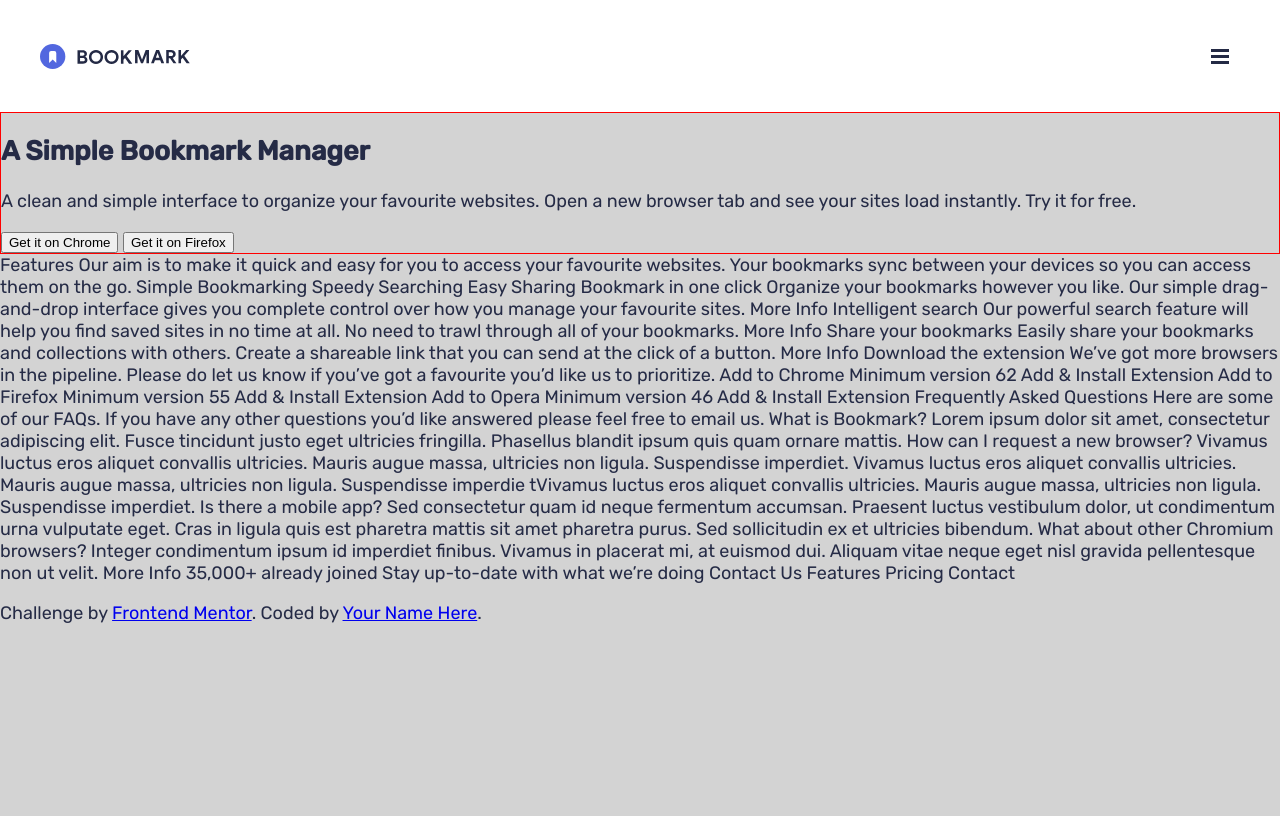
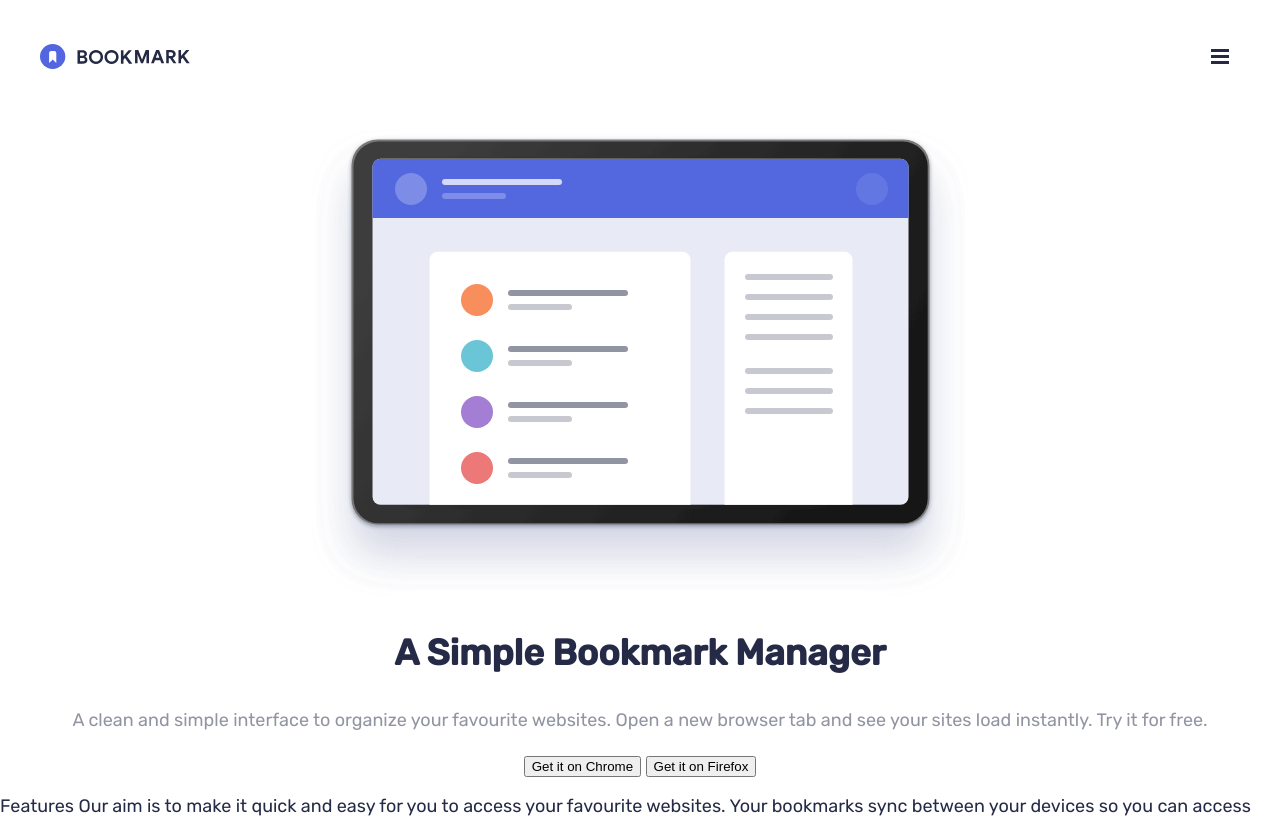
Before and after one commit to angelom22/Bookmark_LandingPage, a plain HTML site: page index.html in a window 1280 px wide. Shown: the top 816 px of the page. Drawn offline with Linux system fonts and the light colour scheme.

Commit message:
modificación de stylos

```diff
--- a/index.html
+++ b/index.html
@@ -16,7 +16,7 @@
 </head>
 
 <body>
-  <input  type="checkbox" id="open" class="menu-checkbox">
+  <input type="checkbox" id="open" class="menu-checkbox">
   <header class="header">
     <div class="u-wrapper">
       <div class="header-content">
@@ -42,21 +42,20 @@
               </li>
             </ul>
           </div>
-
         </nav>
       </div>
-
     </div>
-
   </header>
 
   <section class="hero">
-    <h1>A Simple Bookmark Manager</h1>
-    <p>A clean and simple interface to organize your favourite websites. Open a new
-      browser tab and see your sites load instantly. Try it for free.</p>
-
-    <button>Get it on Chrome</button>
-    <button>Get it on Firefox</button>
+    <div class="u-wrapper">
+      <img class="hero-image" src="./static/images/illustration-hero.svg" alt="imagen hero">
+      <h1 class="u-h1">A Simple Bookmark Manager</h1>
+      <p class="u-p">A clean and simple interface to organize your favourite websites. Open a new
+        browser tab and see your sites load instantly. Try it for free.</p>
+      <button class="u-button">Get it on Chrome</button>
+      <button class="u-button">Get it on Firefox</button>
+    </div>
   </section>
 
 
--- a/static/css/style.css
+++ b/static/css/style.css
@@ -81,7 +81,10 @@
   align-item: center;
 }
 .hero {
-  border: 1px solid #f00;
+  text-align: center;
+}
+.hero-image {
+  max-width: 100%;
 }
 :root {
   --softBlue: #5368df;
@@ -90,7 +93,6 @@
   --veryDarkBlue: #252b46;
 }
 body {
-  background: #d3d3d3;
   font-family: 'Rubik', sans-serif;
   font-size: 18px;
   color: var(--veryDarkBlue);
@@ -101,3 +103,10 @@ body {
   margin: auto;
   padding: 1em;
 }
+.u-h1 {
+  font-size: 2em;
+}
+.u-p {
+  color: var(--grayishBlue);
+  line-height: 1.8;
+}
```
Also changed, not shown: 3 other files.
